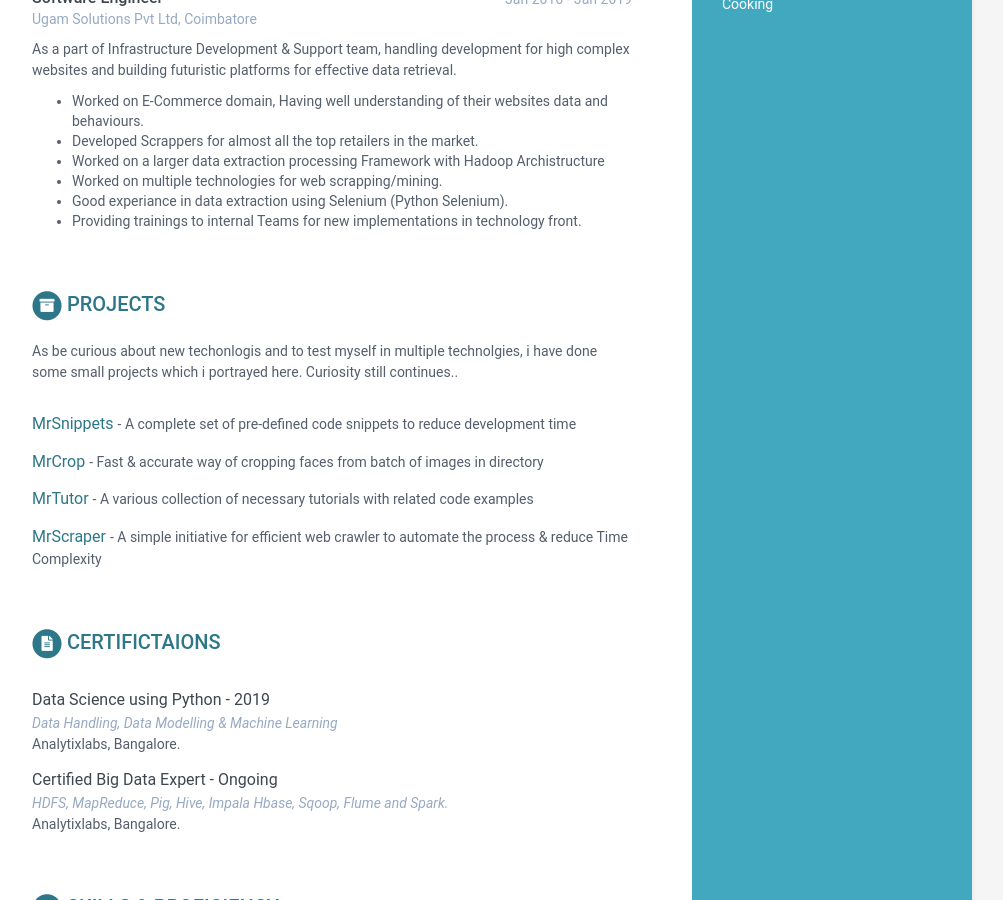
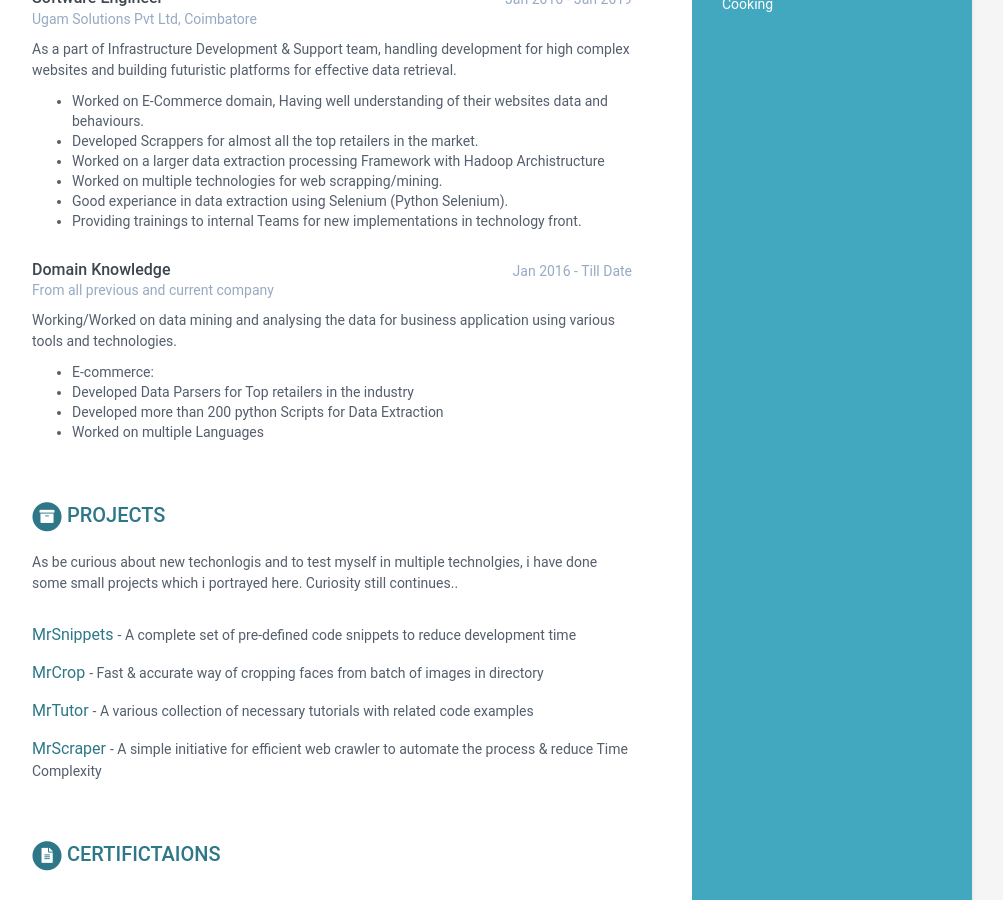
Before and after one commit to dhamodharanrk/online-cv, a Jekyll site: the page built from index.html, in a window 1280 px wide and 900 px high, scrolled down 1089 px. Shown: the whole window, without its empty margins (168-1171 px from the left). Built offline with Jekyll 4.4.1, drawn with Linux system fonts in a browser that asks for light colours.

Commit message:
Update data.yml

```diff
--- a/_data/data.yml
+++ b/_data/data.yml
@@ -126,6 +126,17 @@ experiences:
           - Good experiance in data extraction using Selenium (Python Selenium).
           - Providing trainings to internal Teams for new implementations in technology front.
 
+    - role: Domain Knowledge
+      time: Jan 2016 - Till Date
+      company: From all previous and current company
+      details: |
+        Working/Worked on data mining and analysing the data for business application using various tools and technologies.
+
+          - E-commerce:
+          - Developed Data Parsers for Top retailers in the industry
+          - Developed more than 200 python Scripts for Data Extraction
+          - Worked on multiple Languages
+
 publications:
     title: Certifictaions
     intro: |
```
